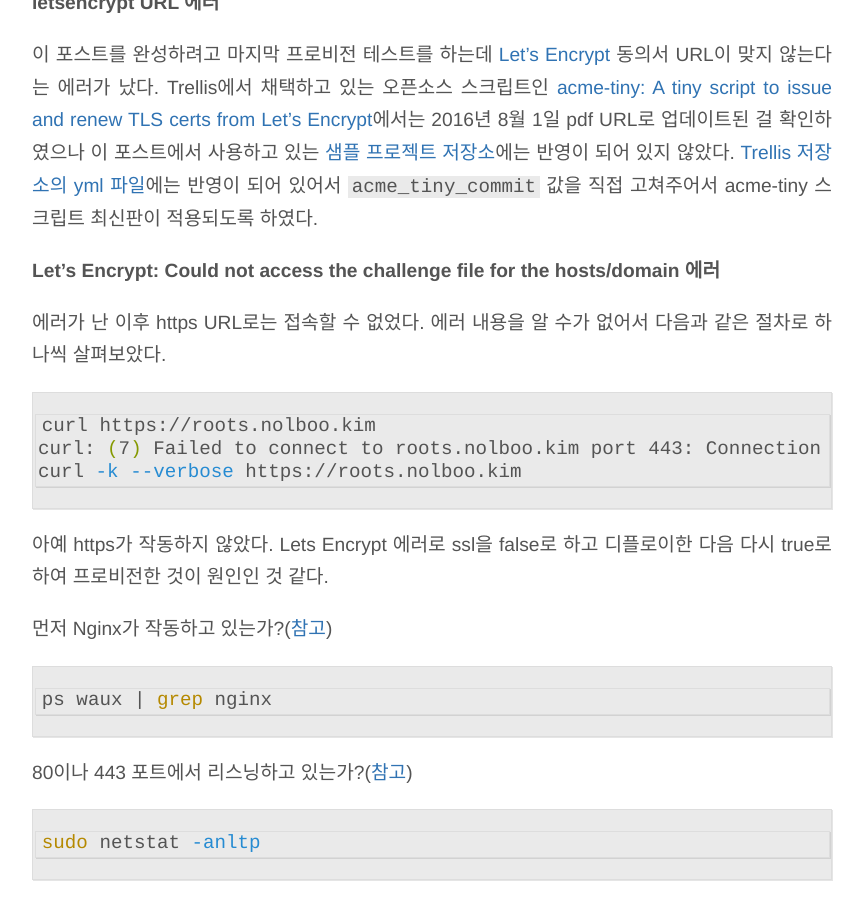
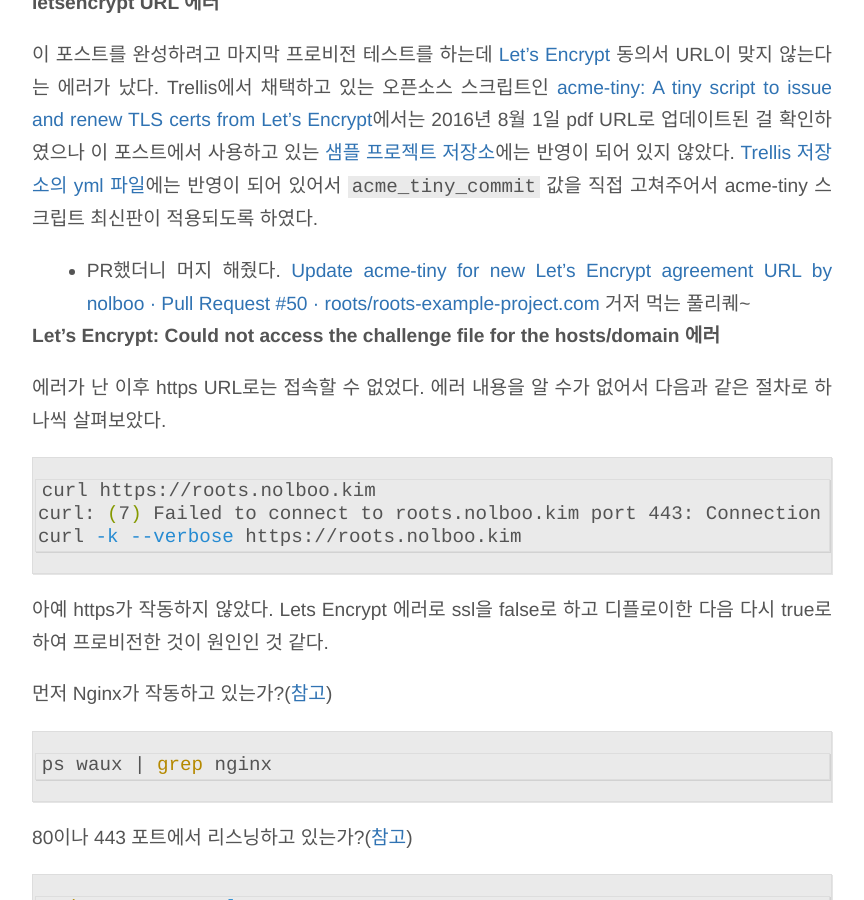
Before and after one commit to nolboo/nolboo.github.io, a Jekyll site: the page built from _posts/2016-08-06-wordpress-development-environment-roots-deploy.md, in a window 1280 px wide and 900 px high, scrolled down 8341 px. Shown: the whole window, without its empty margins (208-1072 px from the left). Built offline with Jekyll 4.4.1, drawn with Linux system fonts in a browser that asks for light colours; nearby versions of some CDN libraries; comment, search, counter and statistics services are not loaded.

Commit message:
Merged Pull Request to Roots sample project

```diff
--- a/_posts/2016-08-06-wordpress-development-environment-roots-deploy.md
+++ b/_posts/2016-08-06-wordpress-development-environment-roots-deploy.md
@@ -270,6 +270,8 @@
 
 이 포스트를 완성하려고 마지막 프로비전 테스트를 하는데 [Let's Encrypt](https://letsencrypt.org/) 동의서 URL이 맞지 않는다는 에러가 났다. Trellis에서 채택하고 있는 오픈소스 스크립트인 [acme-tiny: A tiny script to issue and renew TLS certs from Let's Encrypt](https://github.com/diafygi/acme-tiny)에서는 2016년 8월 1일 pdf URL로 업데이트된 걸 확인하였으나 이 포스트에서 사용하고 있는 [샘플 프로젝트 저장소](https://github.com/roots/roots-example-project.com.git)에는 반영이 되어 있지 않았다. [Trellis 저장소의 yml 파일](https://github.com/roots/trellis/blob/master/roles/letsencrypt/defaults/main.yml)에는 반영이 되어 있어서 `acme_tiny_commit` 값을 직접 고쳐주어서 acme-tiny 스크립트 최신판이 적용되도록 하였다.
 
+* PR했더니 머지 해줬다. [Update acme-tiny for new Let's Encrypt agreement URL by nolboo · Pull Request #50 · roots/roots-example-project.com](https://github.com/roots/roots-example-project.com/pull/50) 거저 먹는 풀리퀘~
+
 #### Let’s Encrypt: Could not access the challenge file for the hosts/domain 에러
 
 에러가 난 이후 https URL로는 접속할 수 없었다. 에러 내용을 알 수가 없어서 다음과 같은 절차로 하나씩 살펴보았다.
```
